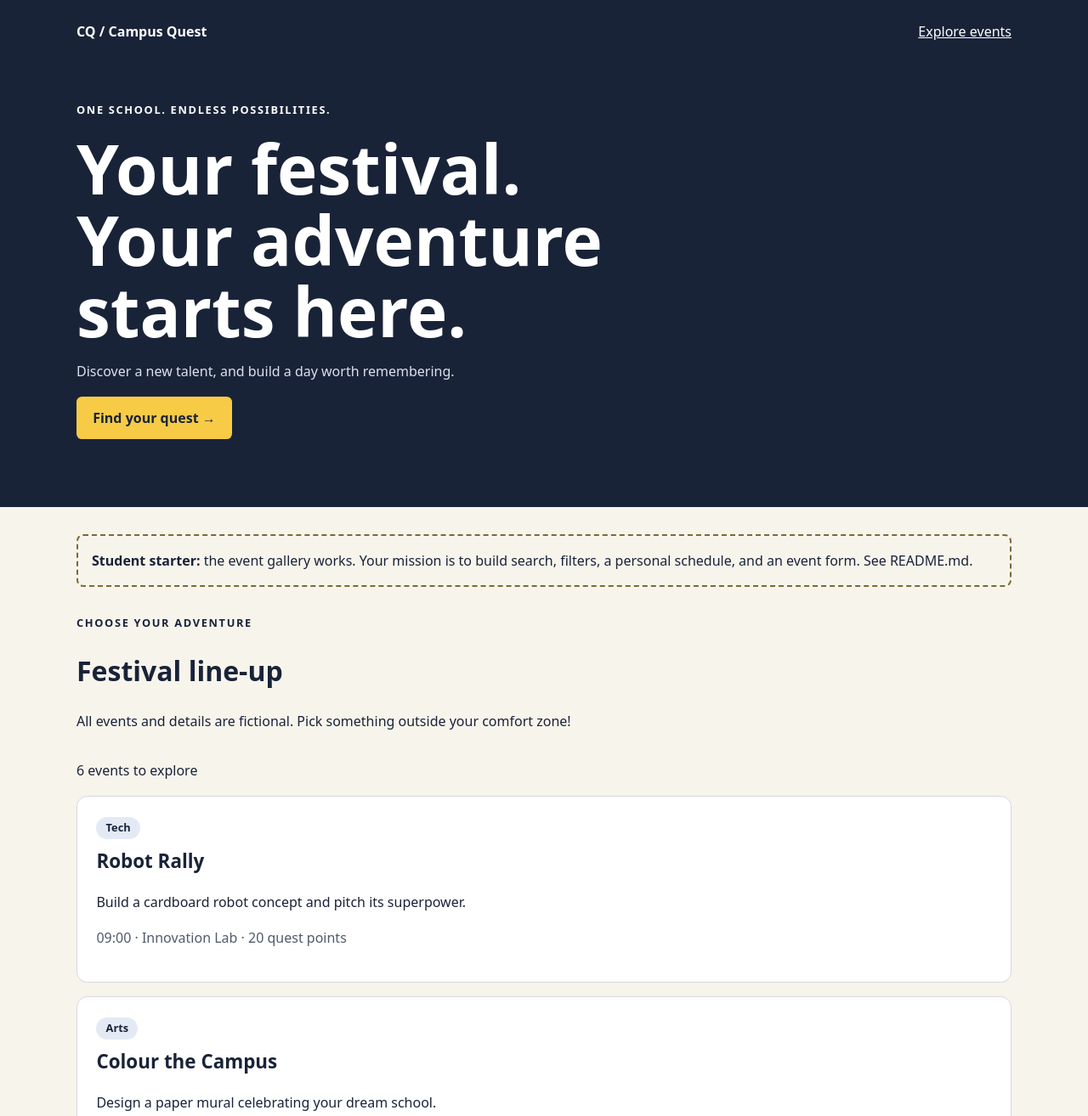
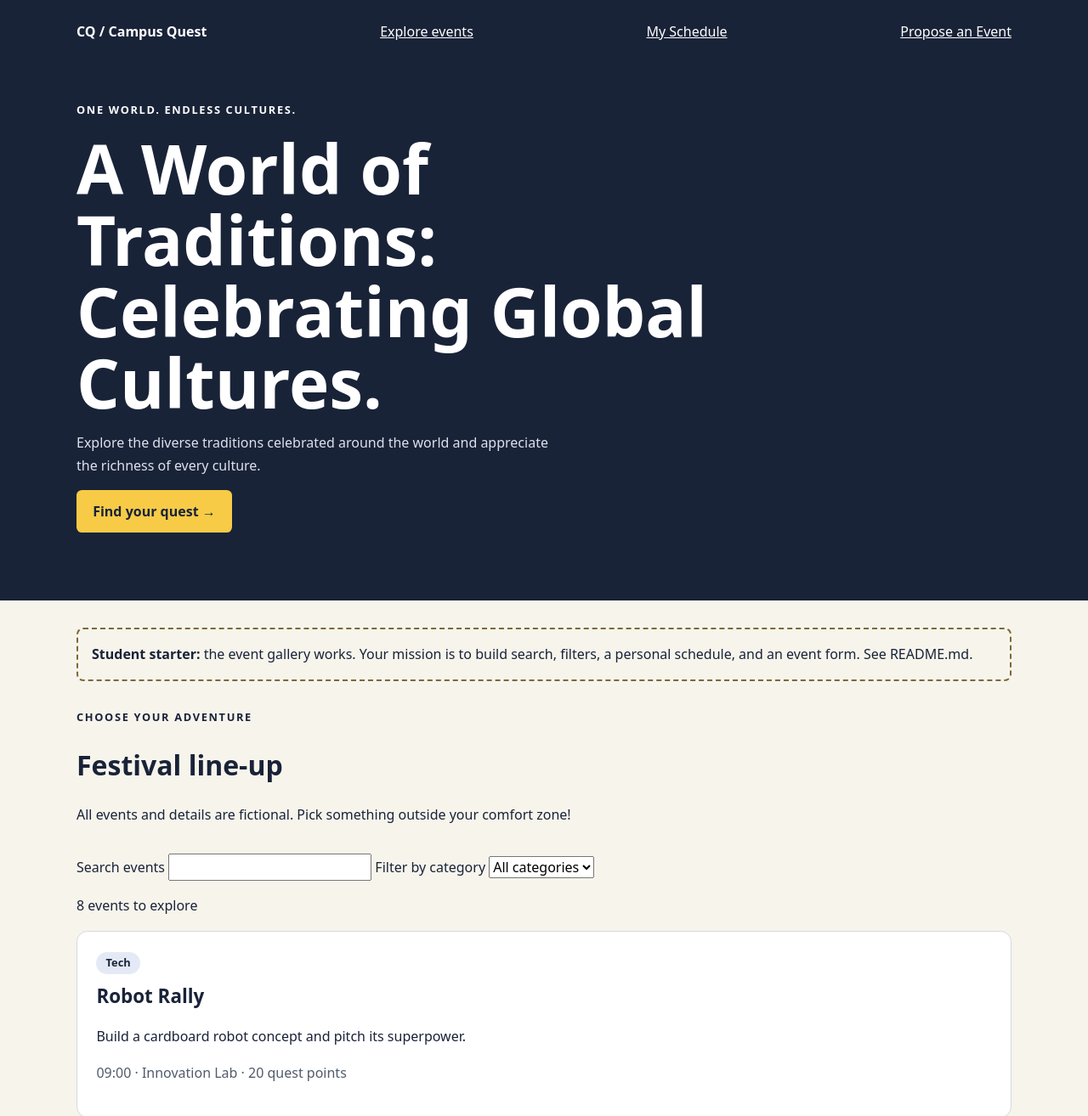
Before and after one commit to AON10Pal/campus-quest, a plain HTML site: page index.html in a window 1280 px wide. Shown: the top 1314 px of the page at 85% size. Drawn offline with Linux system fonts and the light colour scheme.

Commit message:
Add festival content and semantic HTML

```diff
--- a/index.html
+++ b/index.html
@@ -4,7 +4,7 @@
   <meta charset="UTF-8">
   <meta name="viewport" content="width=device-width, initial-scale=1.0">
   <meta name="description" content="Campus Quest: a fictional school festival planner built by a student.">
-  <title>Campus Quest | School Festival</title>
+  <title>A World of Traditions: Celebrating Global Cultures</title>
   <link rel="stylesheet" href="styles.css">
   <script src="js/events.js" defer></script>
   <script src="js/app.js" defer></script>
@@ -15,11 +15,13 @@
     <nav class="container" aria-label="Main navigation">
       <a class="brand" href="index.html">CQ / Campus Quest</a>
       <a href="#events">Explore events</a>
+      <a href="#schedule">My Schedule</a>
+      <a href="#proposals">Propose an Event</a>
     </nav>
     <div class="container hero-copy">
-      <p class="eyebrow">One school. Endless possibilities.</p>
-      <h1>Your festival.<br>Your adventure starts here.</h1>
-      <p>Discover a new talent, and build a day worth remembering.</p>
+      <p class="eyebrow">One World. Endless Cultures.</p>
+      <h1>A World of Traditions: Celebrating Global Cultures.</h1>
+      <p>Explore the diverse traditions celebrated around the world and appreciate the richness of every culture.</p>
       <a class="button" href="#events">Find your quest →</a>
     </div>
   </header>
@@ -34,12 +36,31 @@
         <p>All events and details are fictional. Pick something outside your comfort zone!</p>
       </div>
       <!-- TASK: Add labelled search and category controls here. -->
+       <label for="event-search">Search events</label>
+<input id="event-search" type="search">
+<label for="category-filter">Filter by category</label>
+<select id="category-filter">
+  <option value="all">All categories</option>
+  <option value="Tech">Tech</option>
+  <option value="Arts">Arts</option>
+  <option value="Sports">Sports</option>
+  <option value="Community">Community</option>
+</select>
       <p id="result-count" role="status"></p>
       <div id="event-grid" class="event-grid"></div>
       <noscript>Enable JavaScript to see the event gallery.</noscript>
     </section>
-    <!-- TASK: Add a My Schedule section with saved events and quest points. -->
-    <!-- TASK: Add a labelled event proposal form and accessible feedback. -->
+    <section id="schedule" aria-labelledby="schedule-title">
+  <h2 id="schedule-title">My Schedule</h2>
+  <p>Your saved festival events will appear here.</p>
+  <div id="schedule-list"></div>
+  <p id="schedule-points">Total quest points: 0</p>
+</section>
+    <section id="proposals" aria-labelledby="proposals-title">
+  <h2 id="proposals-title">Propose an Event</h2>
+  <p>Have an idea for our festival? Share your own cultural activity!</p>
+  <p>Our event proposal form will be available here.</p>
+</section>
   </main>
   <footer class="container footer">
     <p>Campus Quest · A fictional festival, built to learn. </p>
--- a/js/events.js
+++ b/js/events.js
@@ -6,5 +6,7 @@ const starterEvents = [
   { id: "hoop-heroes", title: "Hoop Heroes", category: "Sports", time: "11:00", location: "Sports Court", points: 20, description: "Team up for a friendly basketball skills challenge." },
   { id: "open-mic", title: "Open Mic Orbit", category: "Arts", time: "12:00", location: "Main Stage", points: 15, description: "Share a poem, an acoustic tune, or a short comedy set." },
   { id: "eco-sprint", title: "Eco Sprint", category: "Community", time: "13:00", location: "School Garden", points: 25, description: "Invent a practical way to reduce waste at school." },
-  { id: "code-breakers", title: "Code Breakers", category: "Tech", time: "14:00", location: "Computer Room", points: 25, description: "Solve a team puzzle trail using logic and curiosity." }
+  { id: "code-breakers", title: "Code Breakers", category: "Tech", time: "14:00", location: "Computer Room", points: 25, description: "Solve a team puzzle trail using logic and curiosity." },
+  { id: "diwali-lights", title: "Festival of Lights", category: "Arts", time: "15:00", location: "Culture Courtyard", points: 20, description: "Explore Diwali traditions through rangoli patterns and cultural displays." },
+  { id: "global-dance", title: "Dance Around the World", category: "Arts", time: "16:00", location: "Main Stage", points: 25, description: "Discover traditional dances from different countries in a cultural showcase." }
 ];
```
